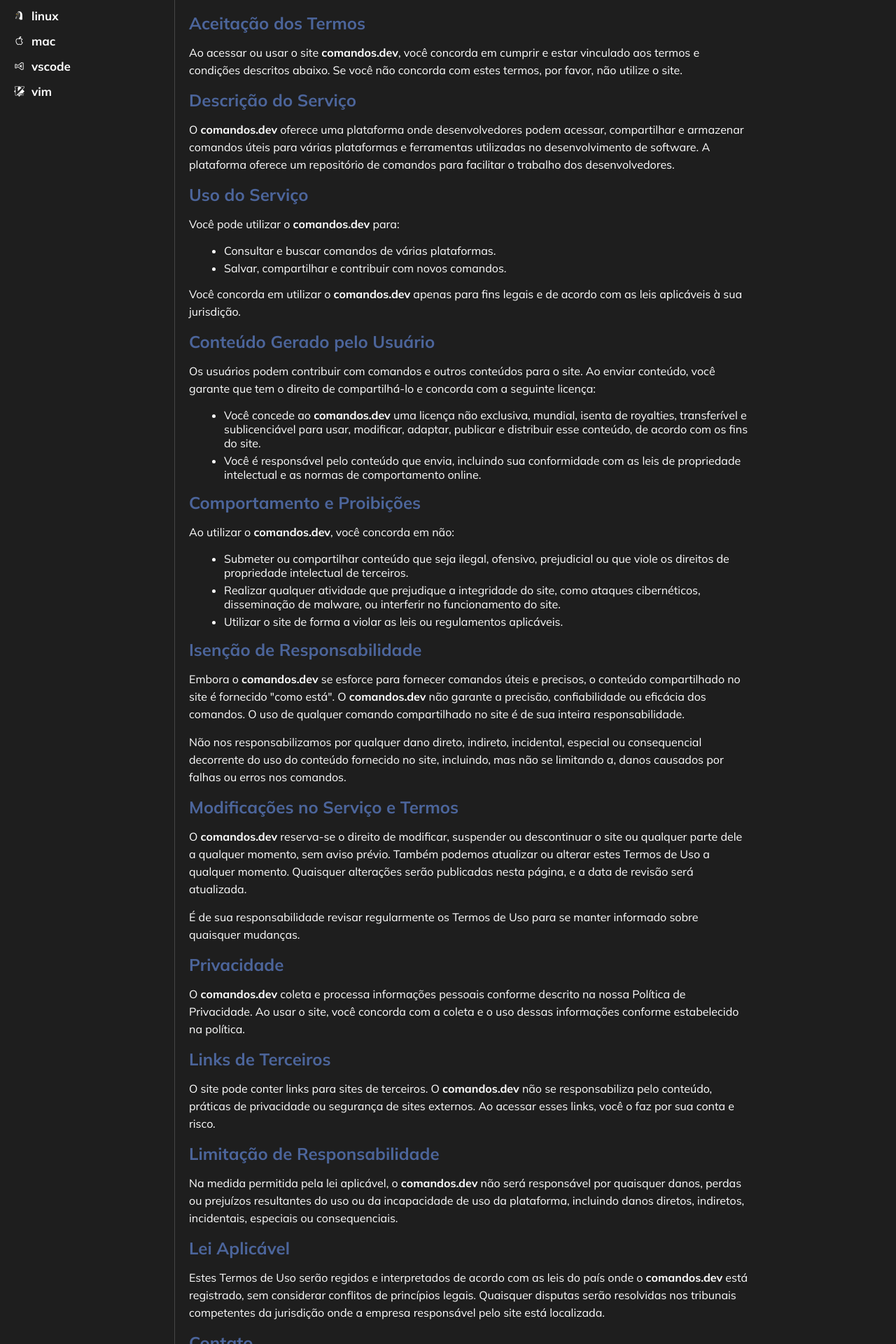
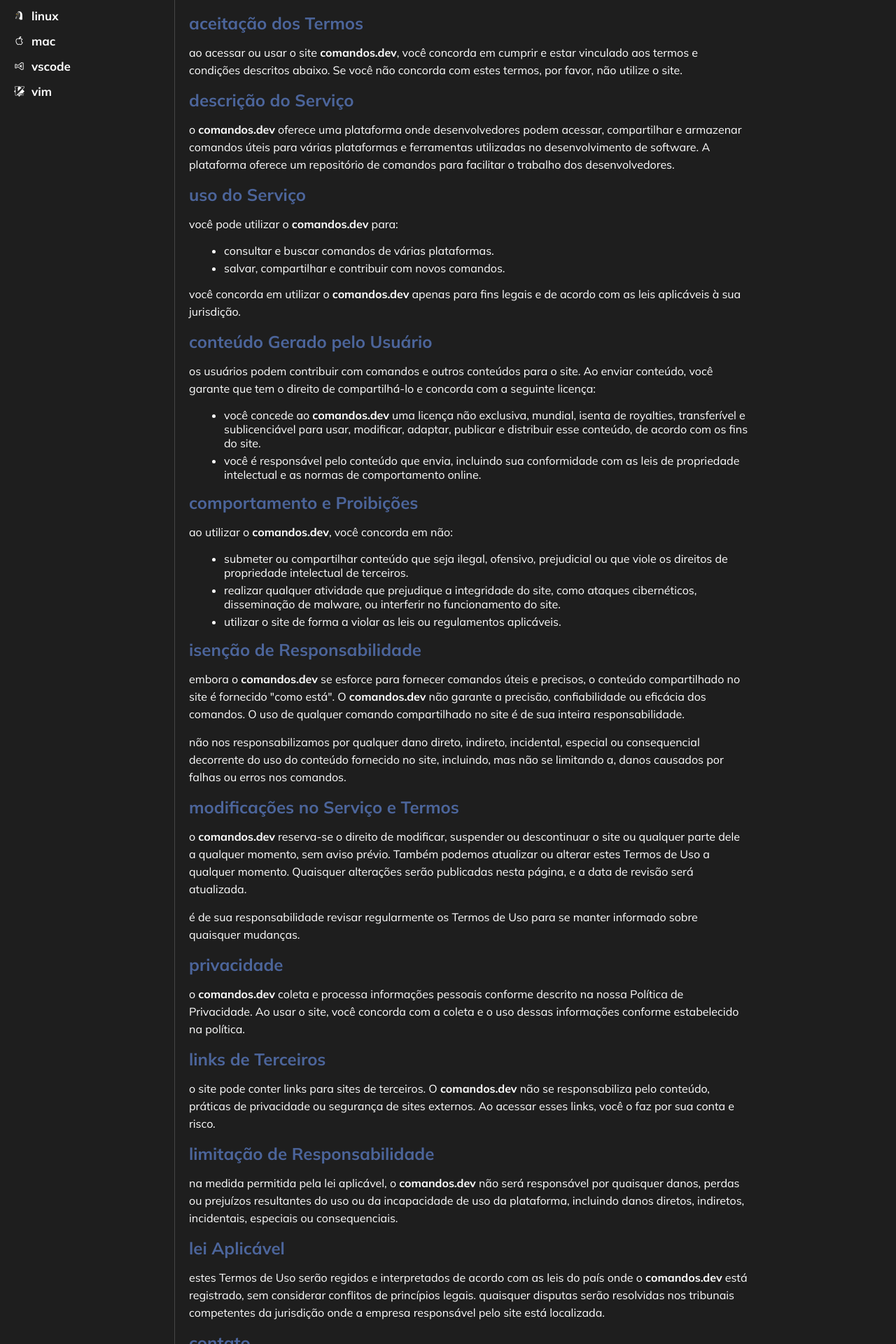
Before and after one commit to leonardoamsilva/com.dev, a React (Create React App) app: page /terms in a window 1280 px wide. Shown: the part 140-2060 px from the top of the page at 70% size. Built offline with nearby package versions, Linux system fonts and the light colour scheme.

Commit message:
corrections

```diff
--- a/src/pages/Terms/index.jsx
+++ b/src/pages/Terms/index.jsx
@@ -8,105 +8,105 @@
         </header>
 
         <section>
-            <h2>Aceitação dos Termos</h2>
-            <p>Ao acessar ou usar o site <strong>comandos.dev</strong>, você concorda em
+            <h2>aceitação dos Termos</h2>
+            <p>ao acessar ou usar o site <strong>comandos.dev</strong>, você concorda em
                 cumprir e estar vinculado aos termos e condições descritos abaixo. Se você não concorda com estes
                 termos, por favor, não utilize o site.</p>
         </section>
 
         <section>
-            <h2>Descrição do Serviço</h2>
-            <p>O <strong>comandos.dev</strong> oferece uma plataforma onde desenvolvedores podem acessar, compartilhar
+            <h2>descrição do Serviço</h2>
+            <p>o <strong>comandos.dev</strong> oferece uma plataforma onde desenvolvedores podem acessar, compartilhar
                 e armazenar comandos úteis para várias plataformas e ferramentas utilizadas no desenvolvimento de
                 software. A plataforma oferece um repositório de comandos para facilitar o trabalho dos desenvolvedores.</p>
         </section>
 
         <section>
-            <h2>Uso do Serviço</h2>
-            <p>Você pode utilizar o <strong>comandos.dev</strong> para:</p>
+            <h2>uso do Serviço</h2>
+            <p>você pode utilizar o <strong>comandos.dev</strong> para:</p>
             <ul>
-                <li>Consultar e buscar comandos de várias plataformas.</li>
-                <li>Salvar, compartilhar e contribuir com novos comandos.</li>
+                <li>consultar e buscar comandos de várias plataformas.</li>
+                <li>salvar, compartilhar e contribuir com novos comandos.</li>
             </ul>
-            <p>Você concorda em utilizar o <strong>comandos.dev</strong> apenas para fins legais e de acordo com as leis
+            <p>você concorda em utilizar o <strong>comandos.dev</strong> apenas para fins legais e de acordo com as leis
                 aplicáveis à sua jurisdição.</p>
         </section>
 
         <section>
-            <h2>Conteúdo Gerado pelo Usuário</h2>
-            <p>Os usuários podem contribuir com comandos e outros conteúdos para o site. Ao enviar conteúdo, você
+            <h2>conteúdo Gerado pelo Usuário</h2>
+            <p>os usuários podem contribuir com comandos e outros conteúdos para o site. Ao enviar conteúdo, você
                 garante que tem o direito de compartilhá-lo e concorda com a seguinte licença:</p>
             <ul>
-                <li>Você concede ao <strong>comandos.dev</strong> uma licença não exclusiva, mundial, isenta de
+                <li>você concede ao <strong>comandos.dev</strong> uma licença não exclusiva, mundial, isenta de
                     royalties, transferível e sublicenciável para usar, modificar, adaptar, publicar e distribuir esse
                     conteúdo, de acordo com os fins do site.</li>
-                <li>Você é responsável pelo conteúdo que envia, incluindo sua conformidade com as leis de propriedade
+                <li>você é responsável pelo conteúdo que envia, incluindo sua conformidade com as leis de propriedade
                     intelectual e as normas de comportamento online.</li>
             </ul>
         </section>
 
         <section>
-            <h2>Comportamento e Proibições</h2>
-            <p>Ao utilizar o <strong>comandos.dev</strong>, você concorda em não:</p>
+            <h2>comportamento e Proibições</h2>
+            <p>ao utilizar o <strong>comandos.dev</strong>, você concorda em não:</p>
             <ul>
-                <li>Submeter ou compartilhar conteúdo que seja ilegal, ofensivo, prejudicial ou que viole os direitos de
+                <li>submeter ou compartilhar conteúdo que seja ilegal, ofensivo, prejudicial ou que viole os direitos de
                     propriedade intelectual de terceiros.</li>
-                <li>Realizar qualquer atividade que prejudique a integridade do site, como ataques cibernéticos,
+                <li>realizar qualquer atividade que prejudique a integridade do site, como ataques cibernéticos,
                     disseminação de malware, ou interferir no funcionamento do site.</li>
-                <li>Utilizar o site de forma a violar as leis ou regulamentos aplicáveis.</li>
+                <li>utilizar o site de forma a violar as leis ou regulamentos aplicáveis.</li>
             </ul>
         </section>
 
         <section>
-            <h2>Isenção de Responsabilidade</h2>
-            <p>Embora o <strong>comandos.dev</strong> se esforce para fornecer comandos úteis e precisos, o conteúdo
+            <h2>isenção de Responsabilidade</h2>
+            <p>embora o <strong>comandos.dev</strong> se esforce para fornecer comandos úteis e precisos, o conteúdo
                 compartilhado no site é fornecido "como está". O <strong>comandos.dev</strong> não garante a precisão,
                 confiabilidade ou eficácia dos comandos. O uso de qualquer comando compartilhado no site é de sua inteira
                 responsabilidade.</p>
-            <p>Não nos responsabilizamos por qualquer dano direto, indireto, incidental, especial ou consequencial
+            <p>não nos responsabilizamos por qualquer dano direto, indireto, incidental, especial ou consequencial
                 decorrente do uso do conteúdo fornecido no site, incluindo, mas não se limitando a, danos causados por
                 falhas ou erros nos comandos.</p>
         </section>
 
         <section>
-            <h2>Modificações no Serviço e Termos</h2>
-            <p>O <strong>comandos.dev</strong> reserva-se o direito de modificar, suspender ou descontinuar o site ou
+            <h2>modificações no Serviço e Termos</h2>
+            <p>o <strong>comandos.dev</strong> reserva-se o direito de modificar, suspender ou descontinuar o site ou
                 qualquer parte dele a qualquer momento, sem aviso prévio. Também podemos atualizar ou alterar estes
                 Termos de Uso a qualquer momento. Quaisquer alterações serão publicadas nesta página, e a data de revisão
                 será atualizada.</p>
-            <p>É de sua responsabilidade revisar regularmente os Termos de Uso para se manter informado sobre quaisquer
+            <p>é de sua responsabilidade revisar regularmente os Termos de Uso para se manter informado sobre quaisquer
                 mudanças.</p>
         </section>
 
         <section>
-            <h2>Privacidade</h2>
-            <p>O <strong>comandos.dev</strong> coleta e processa informações pessoais conforme descrito na nossa
+            <h2>privacidade</h2>
+            <p>o <strong>comandos.dev</strong> coleta e processa informações pessoais conforme descrito na nossa
                 <a href="/politica-de-privacidade"> Política de Privacidade</a>. Ao usar o site, você concorda com a coleta
                 e o uso dessas informações conforme estabelecido na política.</p>
         </section>
 
         <section>
-            <h2>Links de Terceiros</h2>
-            <p>O site pode conter links para sites de terceiros. O <strong>comandos.dev</strong> não se responsabiliza
+            <h2>links de Terceiros</h2>
+            <p>o site pode conter links para sites de terceiros. O <strong>comandos.dev</strong> não se responsabiliza
                 pelo conteúdo, práticas de privacidade ou segurança de sites externos. Ao acessar esses links, você o faz
                 por sua conta e risco.</p>
         </section>
 
         <section>
-            <h2>Limitação de Responsabilidade</h2>
-            <p>Na medida permitida pela lei aplicável, o <strong>comandos.dev</strong> não será responsável por quaisquer
+            <h2>limitação de Responsabilidade</h2>
+            <p>na medida permitida pela lei aplicável, o <strong>comandos.dev</strong> não será responsável por quaisquer
                 danos, perdas ou prejuízos resultantes do uso ou da incapacidade de uso da plataforma, incluindo danos
                 diretos, indiretos, incidentais, especiais ou consequenciais.</p>
         </section>
 
         <section>
-            <h2>Lei Aplicável</h2>
-            <p>Estes Termos de Uso serão regidos e interpretados de acordo com as leis do país onde o <strong>comandos.dev</strong> está registrado, sem considerar conflitos de princípios legais. Quaisquer disputas serão resolvidas nos tribunais competentes da jurisdição onde a empresa responsável pelo site está localizada.</p>
+            <h2>lei Aplicável</h2>
+            <p>estes Termos de Uso serão regidos e interpretados de acordo com as leis do país onde o <strong>comandos.dev</strong> está registrado, sem considerar conflitos de princípios legais. quaisquer disputas serão resolvidas nos tribunais competentes da jurisdição onde a empresa responsável pelo site está localizada.</p>
         </section>
 
         <section>
-            <h2>Contato</h2>
-            <p>Se você tiver dúvidas sobre estes Termos de Uso ou sobre o <strong>comandos.dev</strong>, entre em contato conosco através do seguinte endereço de e-mail: <a href="mailto:contato@comandos.dev">contato@comandos.dev</a>.</p>
+            <h2>contato</h2>
+            <p>se você tiver dúvidas sobre estes Termos de Uso ou sobre o <strong>comandos.dev</strong>, entre em contato conosco através do seguinte endereço de e-mail: <a href="mailto:contato@comandos.dev">comandos@gmail.com</a>.</p>
         </section>
 
     </article>
```
